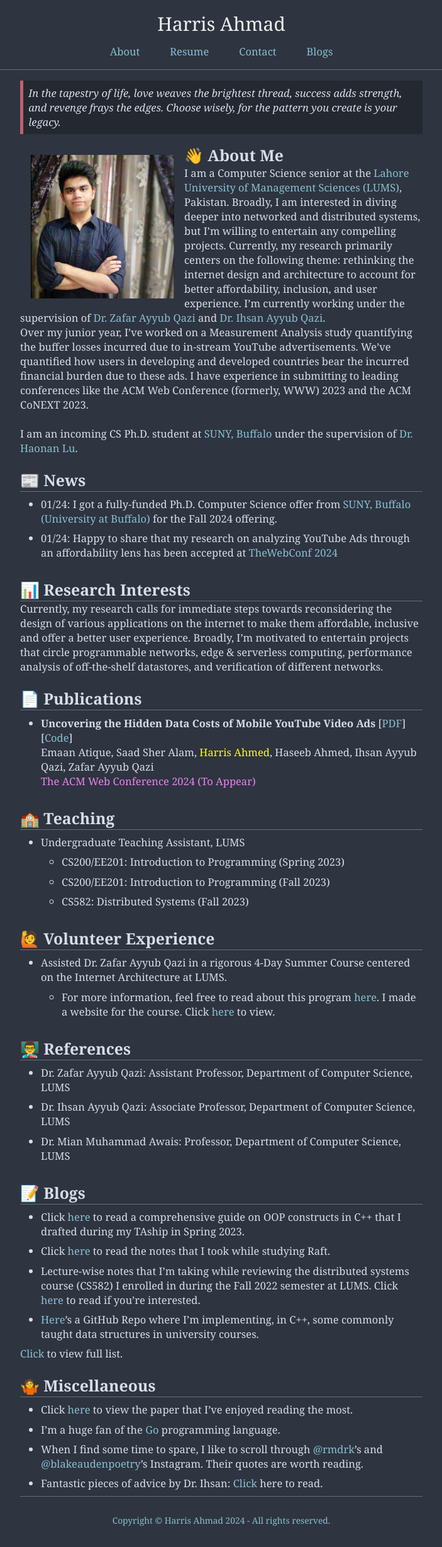
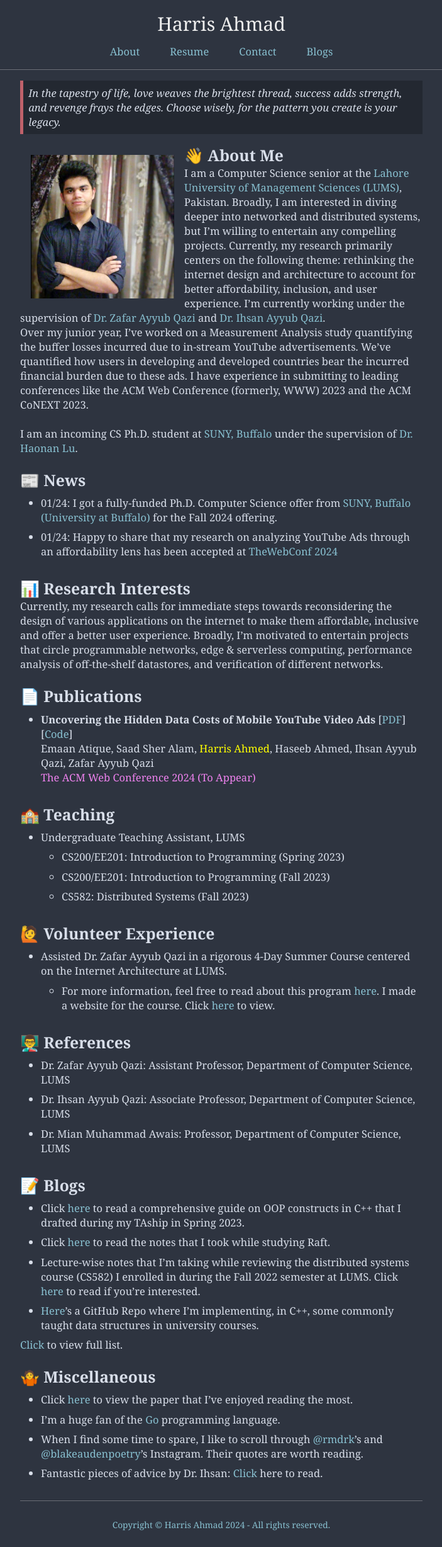
Before and after one commit to harris-ahmad/harris-ahmad.github.io, a Jekyll site: the page built from index.md, in a window 1280 px wide. Shown: the whole page at 63% size, without its empty margins (288-991 px from the left). Built offline with Jekyll 4.4.1, drawn with Linux system fonts in a browser that asks for light colours; some web fonts are replaced.

Commit message:
further refactoring

```diff
--- a/index.md
+++ b/index.md
@@ -19,21 +19,19 @@ I am a Computer Science senior at the <a href="https://www.lums.edu.pk/" target=
 Over my junior year, I've worked on a Measurement Analysis study quantifying the buffer losses incurred due to in-stream YouTube advertisements. We've quantified how users in developing and developed countries bear the incurred financial burden due to these ads. I have experience in submitting to leading conferences like the ACM Web Conference (formerly, WWW) 2023 and the ACM CoNEXT 2023. <br><br> I am an incoming CS Ph.D. student at <a href="https://www.buffalo.edu/" target="_blank">SUNY, Buffalo</a> under the supervision of <a href="https://sites.google.com/view/haonanlu/home" target="_blank">Dr. Haonan Lu</a>. <br /> <br>
 
 <h2 id="📰-news">📰 News </h2>
-<hr>
+
 
 * 01/24: I got a fully-funded Ph.D. Computer Science offer from [SUNY, Buffalo (University at Buffalo)](https://www.buffalo.edu/) for the Fall 2024 offering.
 * 01/24: Happy to share that my research on analyzing YouTube Ads through an affordability lens has been accepted at [TheWebConf 2024](https://www2024.thewebconf.org/)
 <br><br>
 
 <h2 id="📊-research-interests">📊 Research Interests</h2>
-<hr>
 
 Currently, my research calls for immediate steps towards reconsidering the design of various
 applications on the internet to make them affordable, inclusive and offer a better user experience. Broadly, I’m motivated to entertain projects that circle programmable networks, edge & serverless computing, performance analysis of off-the-shelf datastores, and verification of different networks.
 <br><br>
 
 <h2 id="📄-publications">📄 Publications</h2>
-<hr>
 
 * **Uncovering the Hidden Data Costs of Mobile YouTube Video Ads** [[PDF](https://harris-ahmad.github.io/)] [[Code](https://harris-ahmad.github.io/)] <br />
 Emaan Atique, Saad Sher Alam, <span style="color:yellow">Harris Ahmed</span>, Haseeb Ahmed, Ihsan Ayyub Qazi, Zafar Ayyub Qazi <br />
@@ -41,7 +39,6 @@ Emaan Atique, Saad Sher Alam, <span style="color:yellow">Harris Ahmed</span>, Ha
 <br><br>
 
 <h2 id="🏫-teaching">🏫 Teaching</h2>
-<hr>
 
 * Undergraduate Teaching Assistant, LUMS
     * CS200/EE201: Introduction to Programming (Spring 2023)
@@ -50,14 +47,12 @@ Emaan Atique, Saad Sher Alam, <span style="color:yellow">Harris Ahmed</span>, Ha
 <br><br>
 
 <h2 id="🙋-volunteer">🙋 Volunteer Experience</h2>
-<hr>
 
 * Assisted Dr. Zafar Ayyub Qazi in a rigorous 4-Day Summer Course centered on the Internet Architecture at LUMS.
     * For more information, feel free to read about this program [here](https://summer.lums.edu.pk/course-details.php?cid=207). I made a website for the course. Click [here](https://summer-at-lums.github.io/) to view.
 <br><br>
 
 <h2 id="👨‍🏫-references">👨‍🏫 References</h2>
-<hr>
 
 * Dr. Zafar Ayyub Qazi: Assistant Professor, Department of Computer Science, LUMS
 * Dr. Ihsan Ayyub Qazi: Associate Professor, Department of Computer Science, LUMS
@@ -65,7 +60,6 @@ Emaan Atique, Saad Sher Alam, <span style="color:yellow">Harris Ahmed</span>, Ha
 <br><br>
 
 <h2 id="📝-blogs">📝 Blogs</h2>
-<hr>
 
 * Click <a href="https://github.com/harris-ahmad/Everything-OOP/" target="_blank">here</a> to read a comprehensive guide on OOP constructs in C++ that I drafted during my TAship in Spring 2023.
 * Click [here](notes-raft.pdf "raft") to read the notes that I took while studying Raft.
@@ -76,9 +70,9 @@ Emaan Atique, Saad Sher Alam, <span style="color:yellow">Harris Ahmed</span>, Ha
 <br><br>
 
 <h2 id="🤷-miscellaneous">🤷 Miscellaneous</h2>
-<hr>
 
 * Click [here](https://dl.acm.org/doi/pdf/10.1145/2815400.2815426) to view the paper that I've enjoyed reading the most.
 * I'm a huge fan of the [Go](https://go.dev/) programming language.
 * When I find some time to spare, I like to scroll through [@rmdrk](https://www.instagram.com/rmdrk/?hl=en)'s and [@blakeaudenpoetry](https://www.instagram.com/blakeaudenpoetry/?hl=en)'s Instagram. Their quotes are worth reading.
 * Fantastic pieces of advice by Dr. Ihsan: [Click](http://ihsan-qazi.blogspot.com/2010/08/few-pieces-of-advice-i-gave-to-my.html) here to read.
+<br><br>
```
Also changed, not shown: contact.md (+2 -2 lines), 3 other files.
